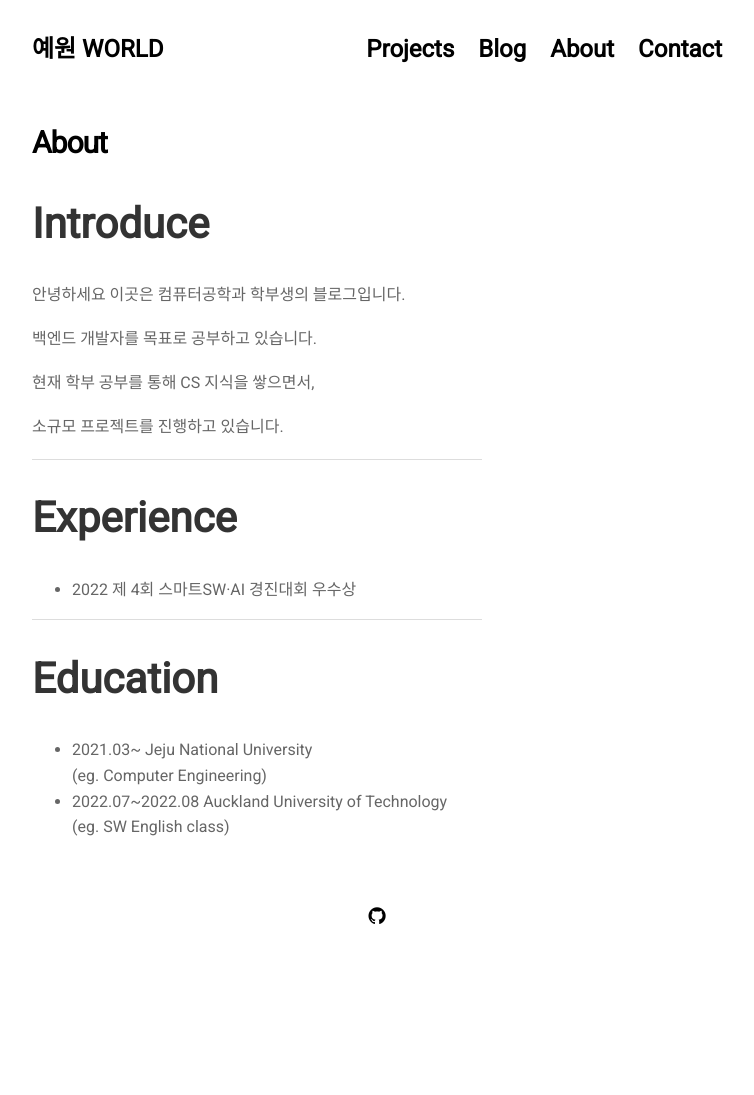
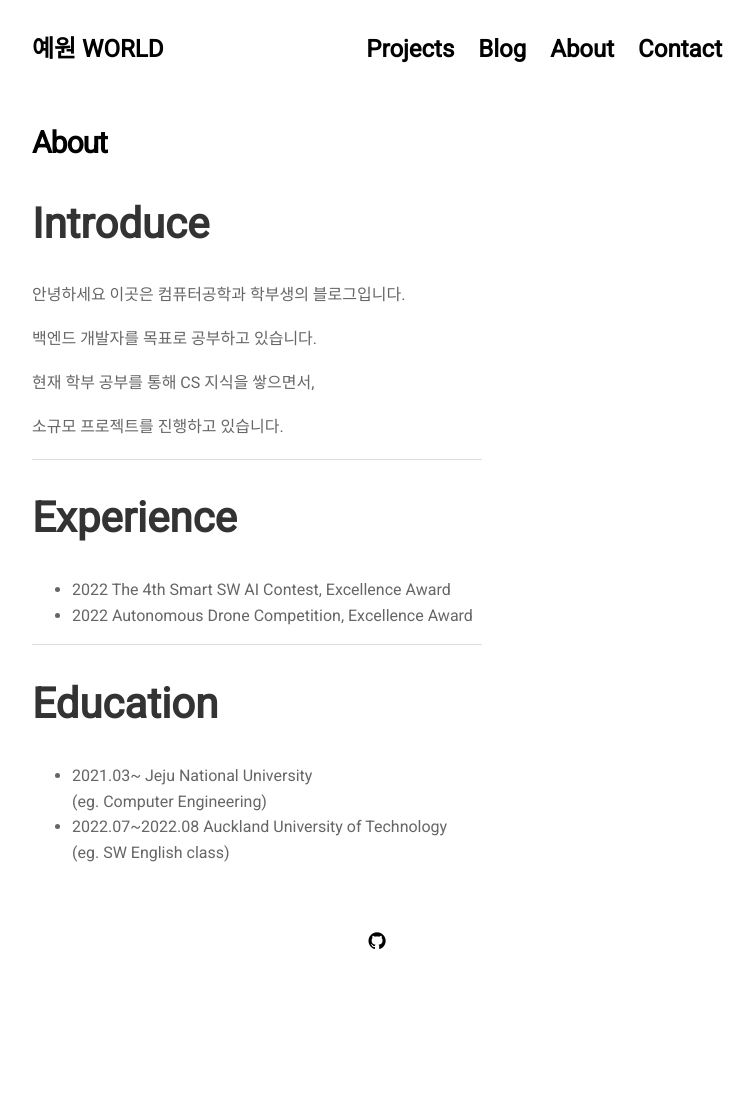
Before and after one commit to yaewon0411/blog, a Jekyll site: the page built from pages/about.md, in a window 1280 px wide. Shown: the whole page, without its empty margins (263-1017 px from the left). Built offline with Jekyll 4.4.1, drawn with Linux system fonts in a browser that asks for light colours; nearby versions of some CDN libraries; before the commit the page ends 1070 px from its top, so only the background shows below that.

Commit message:
update about section

```diff
--- a/pages/about.md
+++ b/pages/about.md
@@ -20,7 +20,8 @@ permalink: /about
 ---
 ## Experience
 
-* 2022 제 4회 스마트SW·AI 경진대회 우수상
+* 2022 The 4th Smart SW AI Contest, Excellence Award
+* 2022 Autonomous Drone Competition, Excellence Award
 
 ___
 
```
